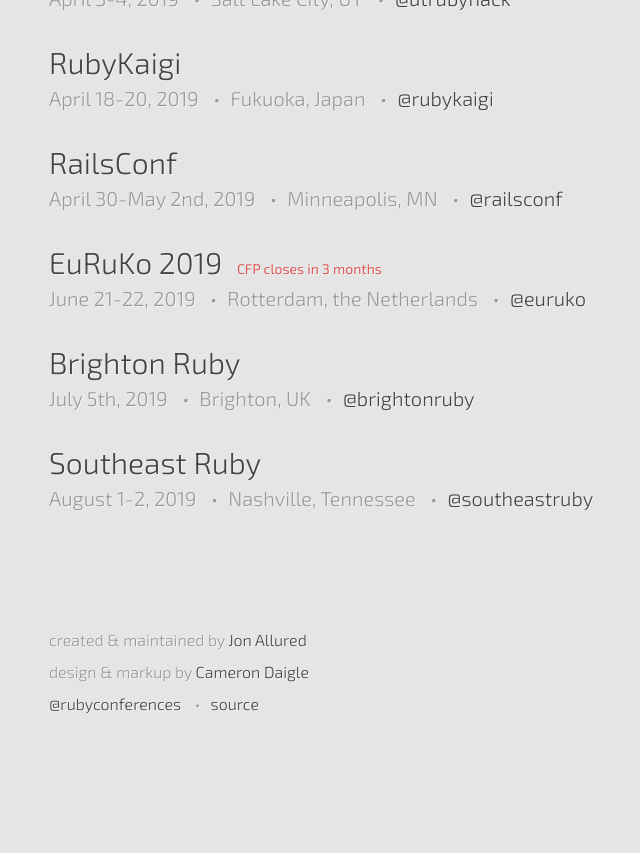
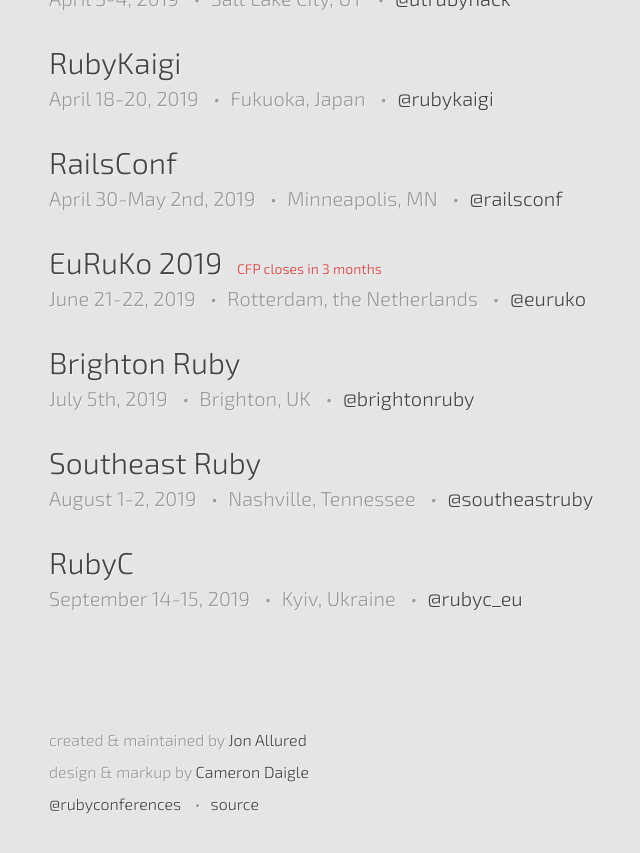
Before and after one commit to ruby-conferences/ruby-conferences.github.io, a Jekyll site: the page built from index.html, in a window 1280 px wide and 900 px high, scrolled down 1418 px. Shown: the top 853 px of the window, without its empty margins (191-831 px from the left). Built offline with Jekyll 4.4.1, drawn with Linux system fonts in a browser that asks for light colours; before the commit the page ends 2218 px from its top, so only the background shows below that.

Commit message:
Add RubyC 2019 (Ukraine/Kyiv)

```diff
--- a/_data/upcoming.yml
+++ b/_data/upcoming.yml
@@ -95,3 +95,9 @@
   dates: "August 1-2, 2019"
   url: https://southeastruby.com/
   twitter: southeastruby
+
+- name: RubyC
+  location: Kyiv, Ukraine
+  dates: "September 14-15, 2019"
+  url: https://rubyc.eu/
+  twitter: rubyc_eu
```
